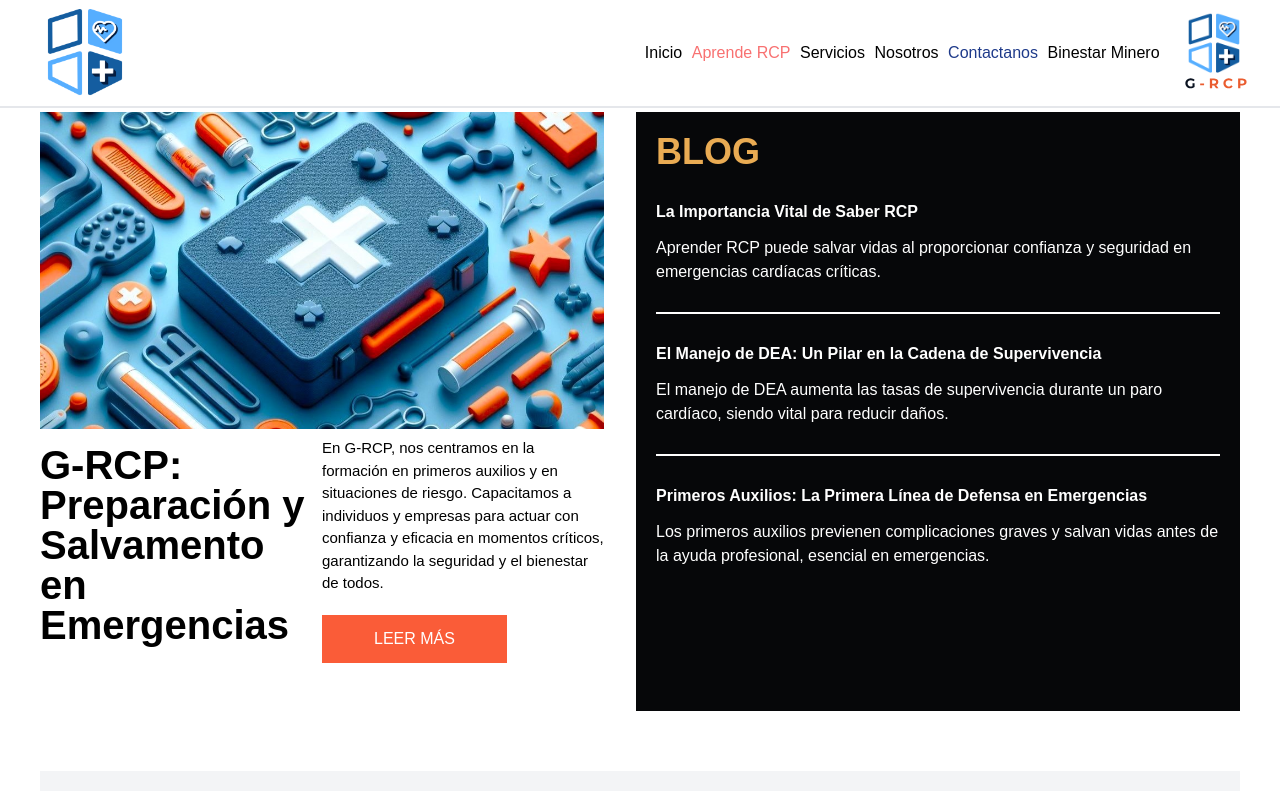
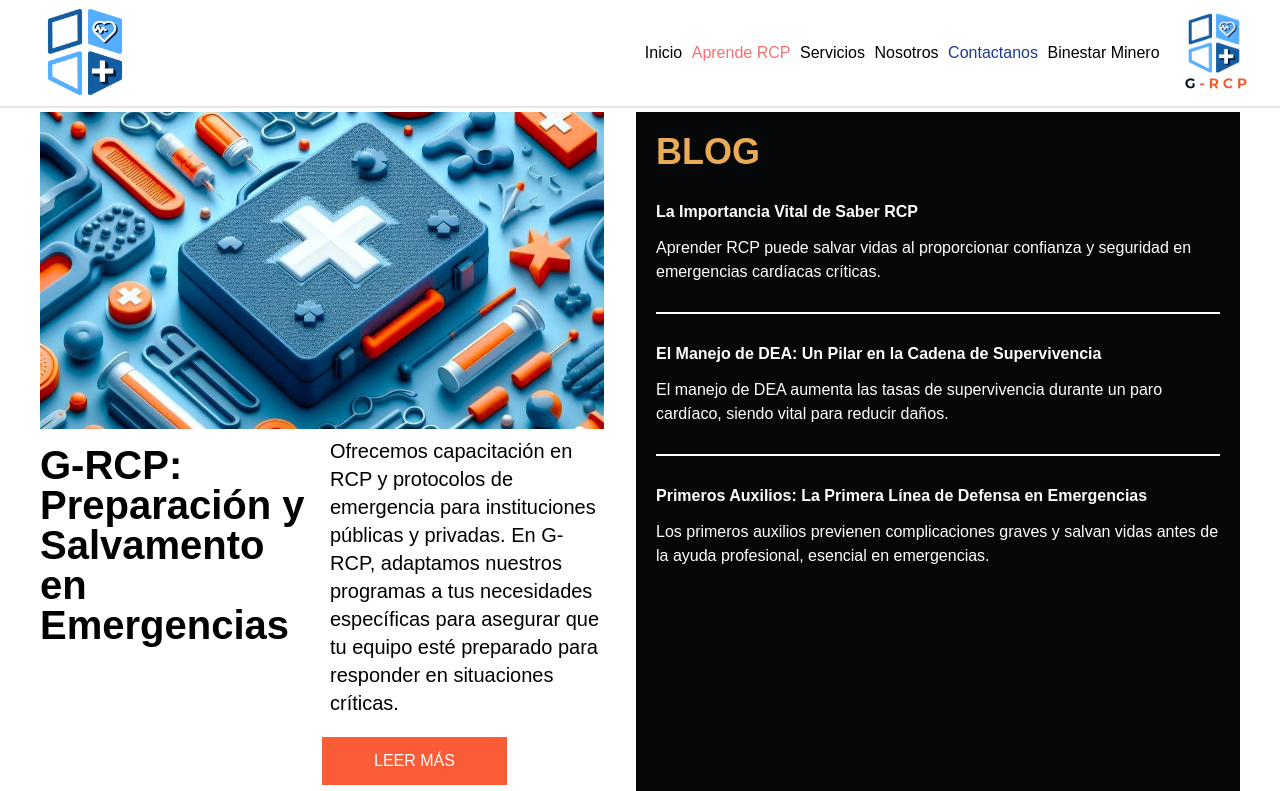
Before and after one commit to julianperuzzi/G-RCP-ARGENTINA, a React (Vite) app: page /#/ in a window 1280 px wide. Shown: the top 791 px of the page. Built offline with nearby package versions, Linux system fonts and the light colour scheme.

Commit message:
Update MainArticle.jsx

```diff
--- a/src/components/MainArticle.jsx
+++ b/src/components/MainArticle.jsx
@@ -18,7 +18,7 @@ export const MainArticle = () => {
       </div>
 
       <div className='flex-1  pt-2'>
-        <p className='text-[13px] mb-5 sm:text-[15px]'>En G-RCP, nos centramos en la formación en primeros auxilios y en situaciones de riesgo. Capacitamos a individuos y empresas para actuar con confianza y eficacia en momentos críticos, garantizando la seguridad y el bienestar de todos.</p>
+        <p className='lg:text-xl mb-5 lg:ml-2 sm:text-[15px]'>Ofrecemos capacitación en RCP y protocolos de emergencia para instituciones públicas y privadas. En G-RCP, adaptamos nuestros programas a tus necesidades específicas para asegurar que tu equipo esté preparado para responder en situaciones críticas.</p>
         <Link to="/Nosotros" className='bg-SoftRed w-[185px] h-[48px] uppercase text-white hover:bg-black inline-block text-center content-center'>Leer Más</Link>
       </div>
 
```
